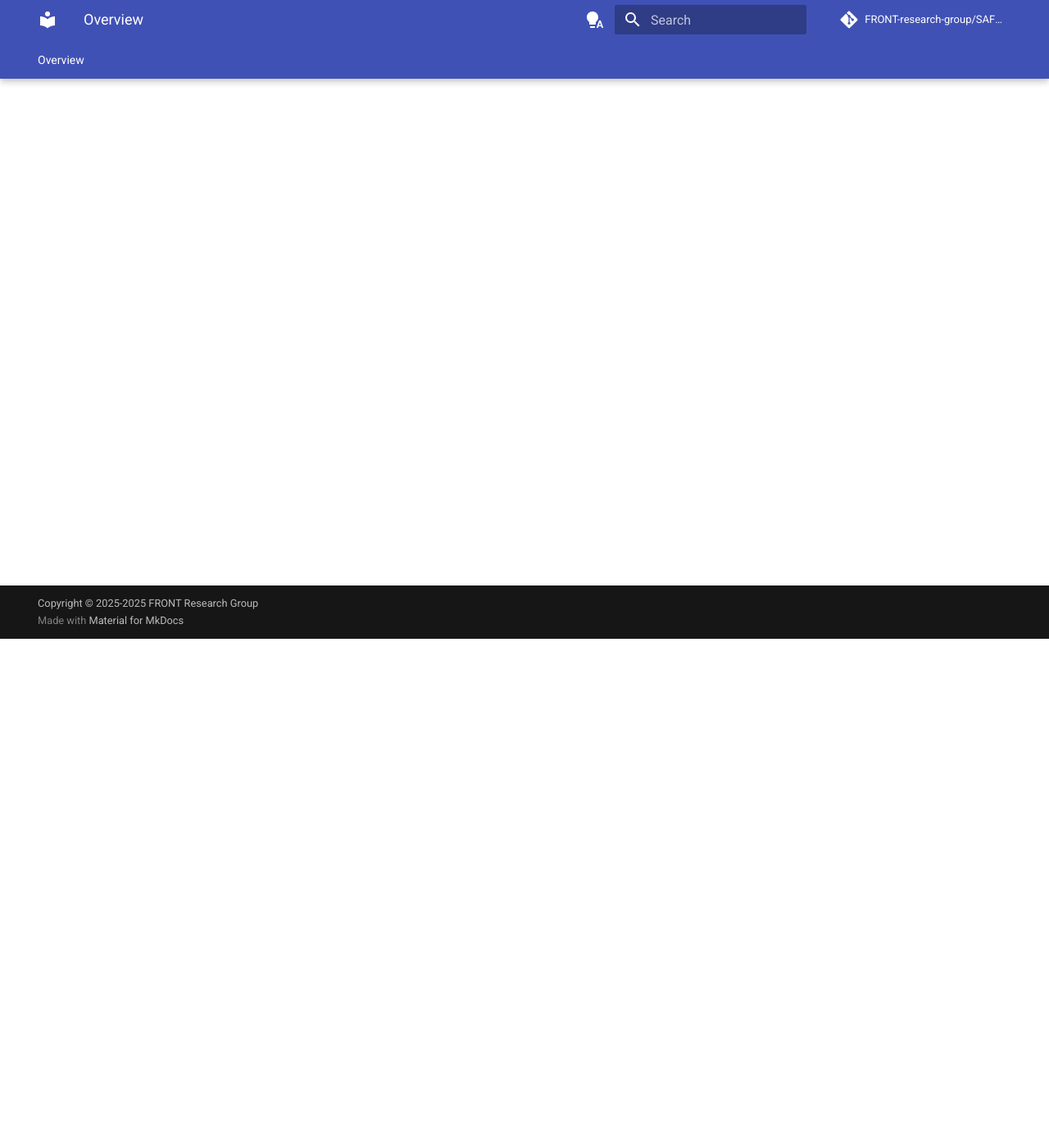
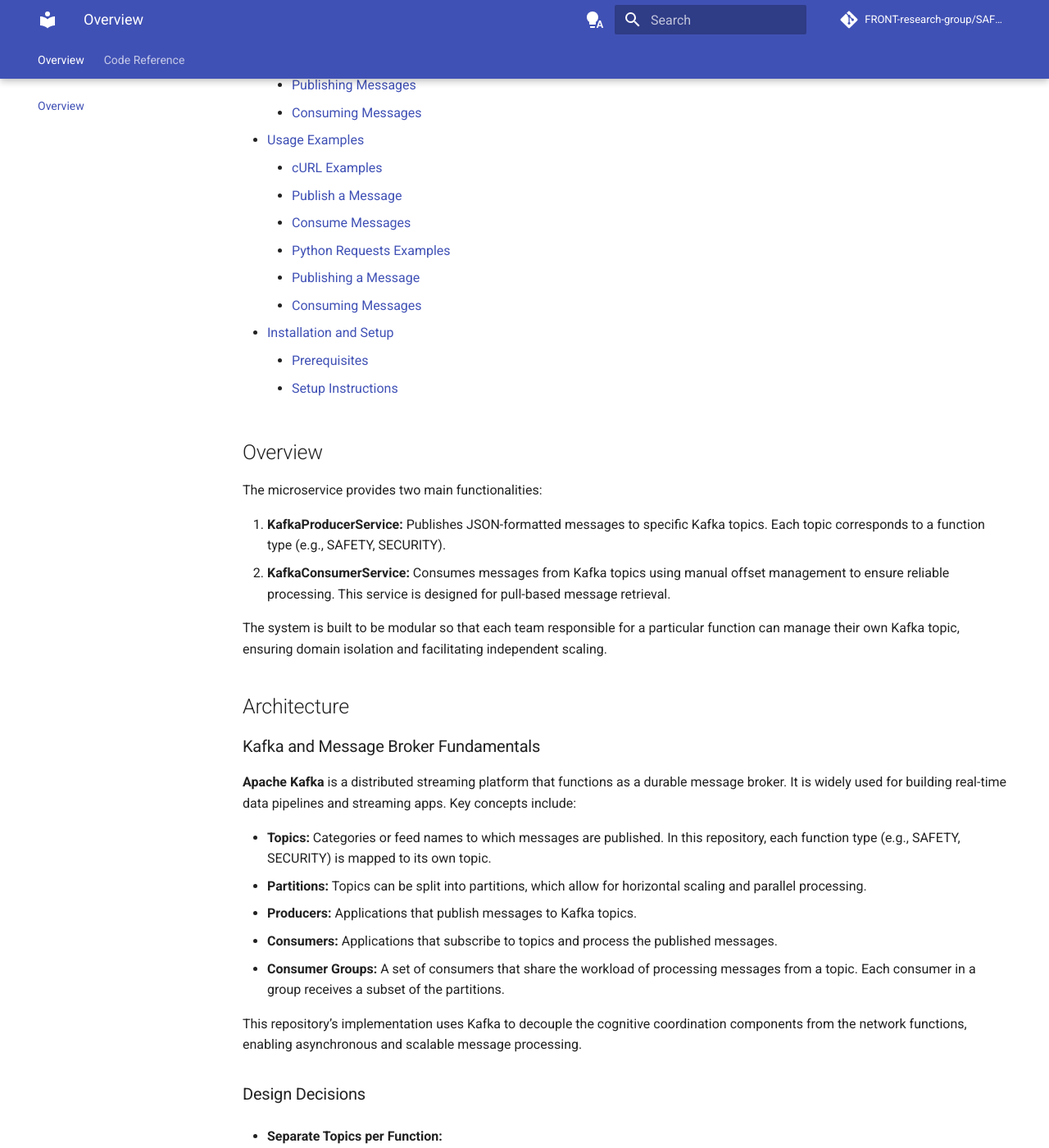
Before and after one commit to FRONT-research-group/SAFE-6G_KAFKABroker, an MkDocs documentation site: the page built from docs/index.md, in a window 1280 px wide and 1400 px high, scrolled down 621 px. Shown: the whole window at 82% size. Built offline with MkDocs 1.6.1 and Material for MkDocs 9.7.7, drawn with Linux system fonts in a browser that asks for light colours; comment, search, counter and statistics services are not loaded; some of the changed text lies outside the part shown.

Commit message:
feat: broker workflow

````diff
--- a/README.md
+++ b/README.md
@@ -1 +1,194 @@
-# SAFE-6G_KAFKABroker
+# Kafka Microservice for SAFE-6G Cognitive Coordination
+
+This repository implements a Kafka-based message broker as a microservice using FastAPI. The service is designed to support the SAFE-6G cognitive coordination architecture by enabling communication between various 6G trustworthiness functions (e.g., Safety, Security, Privacy, Resilience, Reliability) and AI agents.
+
+## Table of Contents
+
+- [Kafka Microservice for SAFE-6G Cognitive Coordination](#kafka-microservice-for-safe-6g-cognitive-coordination)
+  - [Table of Contents](#table-of-contents)
+  - [Overview](#overview)
+  - [Architecture](#architecture)
+    - [Kafka and Message Broker Fundamentals](#kafka-and-message-broker-fundamentals)
+    - [Design Decisions](#design-decisions)
+  - [API Endpoints](#api-endpoints)
+    - [Publishing Messages](#publishing-messages)
+    - [Consuming Messages](#consuming-messages)
+  - [Usage Examples](#usage-examples)
+    - [cURL Examples](#curl-examples)
+      - [Publish a Message](#publish-a-message)
+      - [Consume Messages](#consume-messages)
+    - [Python Requests Examples](#python-requests-examples)
+      - [Publishing a Message](#publishing-a-message)
+      - [Consuming Messages](#consuming-messages-1)
+  - [Installation and Setup](#installation-and-setup)
+    - [Prerequisites](#prerequisites)
+    - [Setup Instructions](#setup-instructions)
+
+## Overview
+
+The microservice provides two main functionalities:
+
+1. **KafkaProducerService:** Publishes JSON-formatted messages to specific Kafka topics. Each topic corresponds to a function type (e.g., SAFETY, SECURITY).
+2. **KafkaConsumerService:** Consumes messages from Kafka topics using manual offset management to ensure reliable processing. This service is designed for pull-based message retrieval.
+
+The system is built to be modular so that each team responsible for a particular function can manage their own Kafka topic, ensuring domain isolation and facilitating independent scaling.
+
+## Architecture
+
+### Kafka and Message Broker Fundamentals
+
+**Apache Kafka** is a distributed streaming platform that functions as a durable message broker. It is widely used for building real-time data pipelines and streaming apps. Key concepts include:
+
+- **Topics:** Categories or feed names to which messages are published. In this repository, each function type (e.g., SAFETY, SECURITY) is mapped to its own topic.
+- **Partitions:** Topics can be split into partitions, which allow for horizontal scaling and parallel processing.
+- **Producers:** Applications that publish messages to Kafka topics.
+- **Consumers:** Applications that subscribe to topics and process the published messages.
+- **Consumer Groups:** A set of consumers that share the workload of processing messages from a topic. Each consumer in a group receives a subset of the partitions.
+
+This repository’s implementation uses Kafka to decouple the cognitive coordination components from the network functions, enabling asynchronous and scalable message processing.
+
+### Design Decisions
+
+- **Separate Topics per Function:**
+  Each function (SAFETY, SECURITY, etc.) has its own Kafka topic, allowing different teams to manage their message flows independently. This design improves security and allows custom configurations (e.g., partitioning, retention policies) per function.
+
+- **Manual Offset Management:**
+  Consumers are configured to manually commit offsets. This gives more control over message processing, ensuring that messages are not lost or processed multiple times, which is crucial for reliable operation in distributed systems.
+
+- **Pull-Based API:**
+  Functions call the broker’s API to pull messages when needed. While this design is simple and effective for on-demand processing, it can be extended later with continuously running consumers if real-time processing is required.
+
+
+## API Endpoints
+
+The microservice exposes REST API endpoints via FastAPI. The two main endpoints are:
+
+### Publishing Messages
+
+- **Endpoint:** `/kafka/publish`
+- **Method:** `POST`
+- **Description:** Publishes a Kafka message to a topic based on the message's function type.
+
+### Consuming Messages
+
+- **Endpoint:** `/kafka/consume/{function}`
+- **Method:** `GET`
+- **Description:** Consumes a batch of messages from the Kafka topic corresponding to the specified function type. Supports a `limit` parameter to control the number of messages retrieved.
+
+## Usage Examples
+
+### cURL Examples
+
+#### Publish a Message
+
+```bash
+curl -X POST "http://localhost:6969/kafka/publish" \
+     -H "Content-Type: application/json" \
+     -d '{
+           "cLoTW": 0.95,
+           "function": "SAFETY",
+           "targetApplicationIP": "192.168.1.10",
+           "IMSI": "123456789012345",
+           "MSISDN": "1234567890",
+           "IMEI": "490154203237518"
+         }'
+```
+
+*Expected Response:*
+
+```json
+{
+  "status": "Message published to topic: SAFETY"
+}
+```
+
+#### Consume Messages
+
+```bash
+curl "http://localhost:6969/kafka/consume/SAFETY?limit=5"
+```
+
+*Expected Response:*
+
+```json
+{
+  "messages": [
+    {
+      "cLoTW": 0.95,
+      "function": "SAFETY",
+      "targetApplicationIP": "192.168.1.10",
+      "IMSI": "123456789012345",
+      "MSISDN": "1234567890",
+      "IMEI": "490154203237518"
+    }
+    // ... up to 5 messages
+  ]
+}
+```
+
+### Python Requests Examples
+
+#### Publishing a Message
+
+```python
+import requests
+
+url = "http://localhost:6969/kafka/publish"
+payload = {
+    "cLoTW": 0.95,
+    "function": "SAFETY",
+    "targetApplicationIP": "192.168.1.10",
+    "IMSI": "123456789012345",
+    "MSISDN": "1234567890",
+    "IMEI": "490154203237518"
+}
+headers = {"Content-Type": "application/json"}
+
+response = requests.post(url, json=payload, headers=headers)
+print(response.json())
+```
+
+#### Consuming Messages
+
+```python
+import requests
+
+# Consuming messages for the SAFETY function, limit of 5 messages
+url = "http://localhost:6969/kafka/consume/SAFETY?limit=5"
+response = requests.get(url)
+print(response.json())
+```
+
+## Installation and Setup
+
+### Prerequisites
+
+- **Python 3.8+**
+- **Apache Kafka:**
+  Make sure you have a Kafka cluster running (e.g., via Docker or a local installation). Set the `KAFKA_SERVER` environment variable if needed (default is `kafka:9092`).
+
+### Setup Instructions
+
+1. **Clone the repository:**
+
+   ```bash
+   git clone https://github.com/FRONT-research-group/SAFE-6G_KAFKABroker
+   cd fastapi-kafka-service
+   ```
+
+2. **Create a virtual environment and install dependencies:**
+
+    **_NOTE:_**  System was developed using rye for package and dependency management. Check instructions [here](https://rye.astral.sh/).
+
+
+   ```bash
+   rye sync
+   ```
+
+3. **Run the FastAPI server:**
+
+   ```bash
+   uvicorn api.api:app --host 0.0.0.0 --port 6969
+   ```
+
+   The service will now be running at [http://localhost:6969](http://localhost:6969).
--- a/mkdocs.yaml
+++ b/mkdocs.yaml
@@ -7,6 +7,10 @@ copyright: |
   Copyright &copy; 2025-2025 FRONT Research Group </a>
 nav:
   - Overview: index.md
+  - Code Reference:
+    - Services:
+      - Consume: src/code_ref/services/consume_service.md
+      - Producer: src/code_ref/services/producer_service.md
 theme:
   name: material
   features:
````
Also changed, not shown: docker-compose.yaml (added, +35 -0 lines), docs/index.md (+2 -0 lines), docs/src/code_ref/services/consume_service.md (added, +1 -0 lines), docs/src/code_ref/services/producer_service.md (added, +1 -0 lines), 3 other files.
